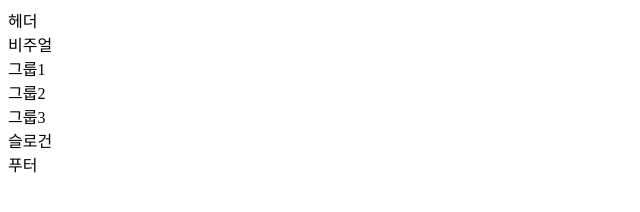
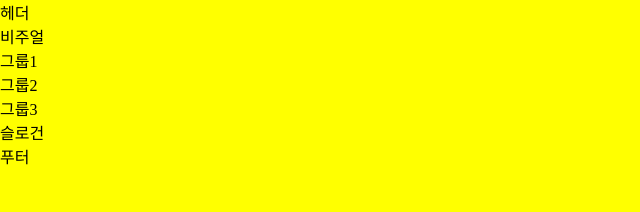
Before and after one commit to hyundini/HTML5, a website: page index.html in a window 1280 px wide. Shown: the whole page, without its empty margins (0-640 px from the left). Drawn offline with Linux system fonts and the light colour scheme.

Commit message:
branch 바뀜

```diff
--- a/index.html
+++ b/index.html
@@ -5,6 +5,8 @@
   <meta http-equiv="X-UA-Compatible" content="IE=edge" />
   <meta name="viewport" content="width=device-width, initial-scale=1.0" />
   <title>웹카페</title>
+  <link rel="stylesheet" href="./css/reset.css" />
+  <link rel="stylesheet" href="./styles/style.css" />
 </head>
 <body>
   <header class="header">헤더</header>
@@ -12,7 +14,7 @@
   <main class="main">
     <div class="group group1">그룹1</div>
     <div class="group group2">그룹2</div>
-    <div class="group group3">그룹3</div>
+    <div class="group group3">그룹3</div
   </main>
   <article class="slogan">슬로건</article>
   <footer class="footer">
--- a/styles/style.css
+++ b/styles/style.css
@@ -1 +1,3 @@
-/* CSS 스타일 */
+body{
+  background: yellow;
+}
```
